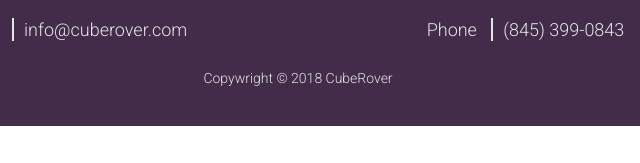
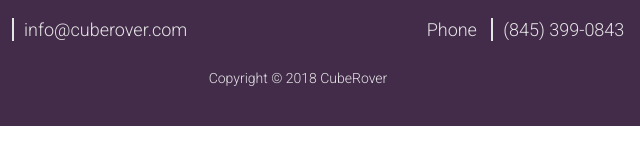
Before and after one commit to John-Walker-Moosbrugger/cubeRoverWebsite, a website: page index.html in a window 1280 px wide. Shown: the part 2668-2831 px from the top of the page, 342-982 px from the left. Drawn offline with Linux system fonts and the light colour scheme.

Commit message:
copyright

```diff
--- a/index.html
+++ b/index.html
@@ -145,7 +145,7 @@
         </div>
 
         <div class="copywright">
-            Copywright &copy 2018 CubeRover
+            Copyright &copy 2018 CubeRover
         </div>
 
     </div>
```
Also changed, not shown: 2 other files.
